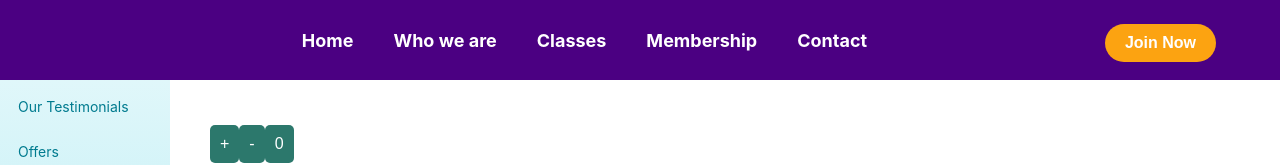
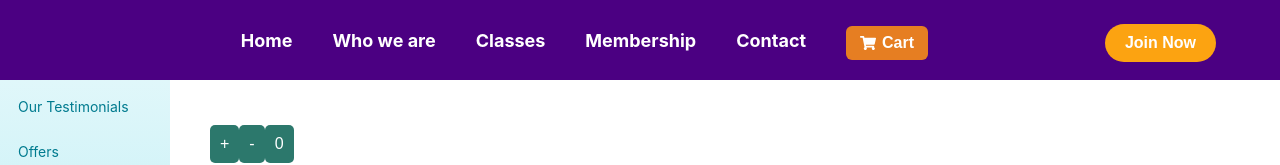
Before and after one commit to Hnavin123/ZenithYoga_flow, a React (Create React App) app: page /home in a window 1280 px wide. Shown: the top 165 px of the page. Built offline with nearby package versions, Linux system fonts and the light colour scheme; no server answers.

Commit message:
cart button created

```diff
--- a/package.json
+++ b/package.json
@@ -9,6 +9,7 @@
     "@testing-library/user-event": "^13.5.0",
     "react": "^19.0.0",
     "react-dom": "^19.0.0",
+    "react-icons": "^5.5.0",
     "react-router": "^7.3.0",
     "react-router-dom": "^7.4.0",
     "react-scripts": "5.0.1",
--- /dev/null
+++ b/src/Header/Cart/Cart.js
@@ -0,0 +1,32 @@
+// CartButton.js
+// import React from 'react';
+// import { FaShoppingCart } from 'react-icons/fa';
+// import './CartButton.css'; // Import CSS for styling
+
+// const CartButton = () => {
+//   return (
+//     <button className="cart-button">
+//       <FaShoppingCart className="cart-icon" />
+//       Cart
+//     </button>
+//   );
+// };
+
+// export default CartButton;
+
+
+
+import React from 'react';
+import { FaShoppingCart } from 'react-icons/fa';
+import './CartButton.css';
+
+const CartButton = () => {
+  return (
+    <button className="cart-btn">
+      <FaShoppingCart className="cart-icon" />
+      Cart
+    </button>
+  );
+};
+
+export default CartButton;
--- /dev/null
+++ b/src/Header/Cart/CartButton.css
@@ -0,0 +1,47 @@
+/* .cart-button {
+    display: flex;
+    align-items: center;
+    background-color: #2c786c;
+    color: white;
+    border: none;
+    padding: 10px 16px;
+    border-radius: 8px;
+    cursor: pointer;
+    font-size: 16px;
+    font-weight: bold;
+    box-shadow: 0 4px 10px rgba(0, 0, 0, 0.1);
+    transition: background-color 0.3s ease;
+  }
+
+  .cart-button:hover {
+    background-color: #225e52;
+  }
+
+  .cart-icon {
+    margin-right: 8px;
+    font-size: 18px;
+  } */
+
+
+  /* src/components/CartButton.css */
+
+.cart-btn {
+  background-color: #e67e22;
+  border: none;
+  padding: 8px 14px;
+  border-radius: 6px;
+  color: white;
+  display: flex;
+  align-items: center;
+  font-weight: bold;
+  cursor: pointer;
+  transition: background 0.3s ease;
+}
+
+.cart-btn:hover {
+  background-color: #d35400;
+}
+
+.cart-icon {
+  margin-right: 6px;
+}
--- a/src/Header/Header.css
+++ b/src/Header/Header.css
@@ -17,7 +17,7 @@
 /* Navigation Bar */
 .nav {
   display: flex;
-  justify-content: space-between;
+  justify-content: center;
   align-items: center;
   width: 90%;
   max-width: 1200px;
@@ -32,6 +32,7 @@
   padding: 0;
   flex-grow: 1; /* Allows menu items to take space */
   justify-content: center; /* Center the links */
+  align-items: center;
 }
 
 /* Styling Each Navigation Item */
--- a/src/Header/Header.js
+++ b/src/Header/Header.js
@@ -1,7 +1,7 @@
 import React from 'react';
 import './Header.css';
 import { Link, useNavigate } from 'react-router-dom';
-
+import CartButton from './Cart/Cart';
 
 const Header = () => {
 const navigate = useNavigate();
@@ -22,6 +22,7 @@ const addmissionHandler = () => {
           <li><Link to="classes">Classes</Link></li>
           <li><Link to="membership">Membership</Link></li>
           <li><Link to="contact">Contact</Link></li>
+          <li><Link to="cart"><CartButton/></Link></li>
         </ul>
         <button className="join-btn" onClick={addmissionHandler}>Join Now</button>
       </nav>
--- a/src/Header/Home/Home.js
+++ b/src/Header/Home/Home.js
@@ -152,6 +152,7 @@ const Home = () => {
             <div>ID:{item.id}</div>
             <div>Title: {item.title}</div>
             <div>Completed:{item.completed ? "Yes" : "No"}</div>
+            <button>+</button>
           </li>
         ))}
       </ul>
--- a/src/Routing/Routing.js
+++ b/src/Routing/Routing.js
@@ -4,6 +4,7 @@ import Description from "../Description/Description";
 import Membership from "../Header/Membership/Membership";
 import WhoWeAre from "../Header/Whoweare/Whoweare";
 import Home from "../Header/Home/Home";
+import Cart from "../Header/Cart/Cart";
 
 import Classes from "../Header/Classes/Classes";
 import Testimonials from "../SideBar/Sidebarcontent/Testimonials";
@@ -26,6 +27,8 @@ const Rout = () => {
         <Route path="classes" element={<Classes />} />
         <Route path="about" element={<WhoWeAre />} />
         <Route path="home" element={<Home />} />
+        <Route path="cart" element={<Cart />} />
+
         <Route path="contact" element={<Contact />} />
         <Route path="offers" element={<OfferDetails />} />
         <Route path="testimonials" element={<Testimonials />} />
```
Also changed, not shown: 1 other file (tests, documents, lock files or other folders).
